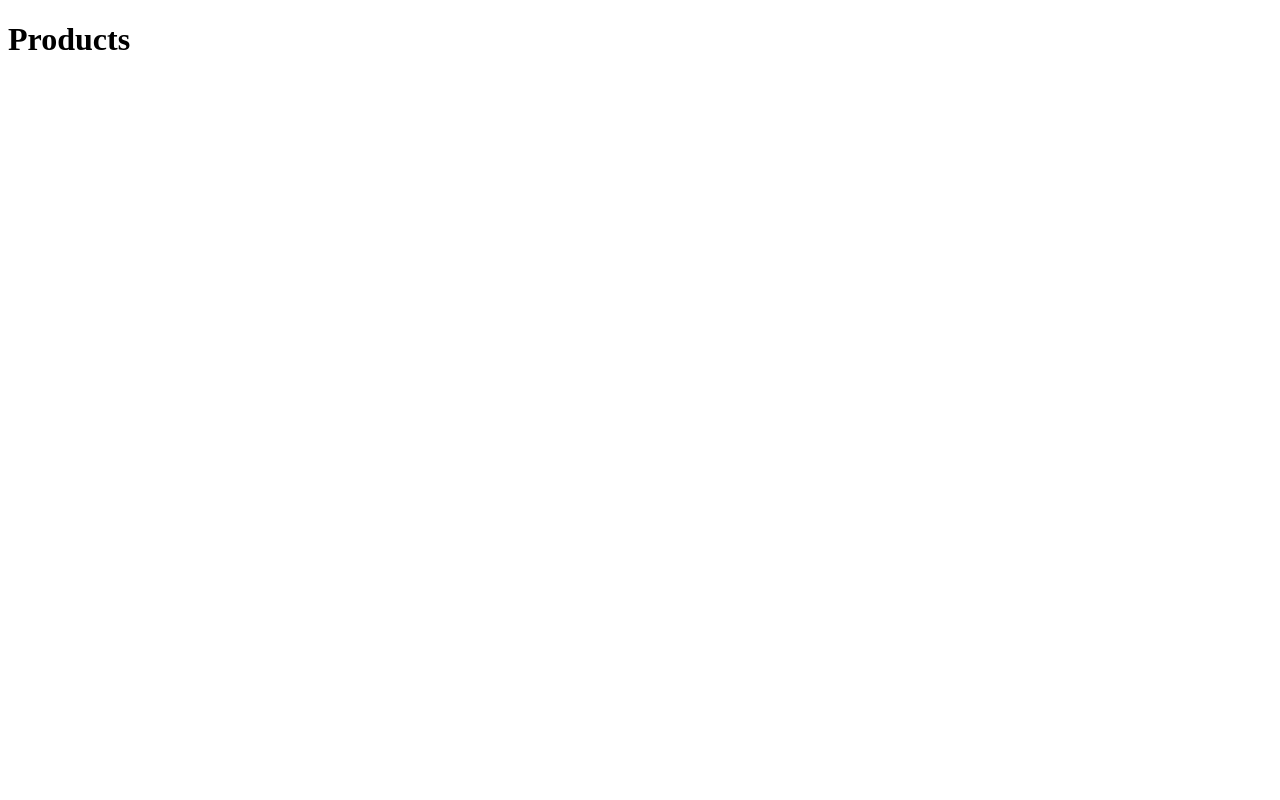
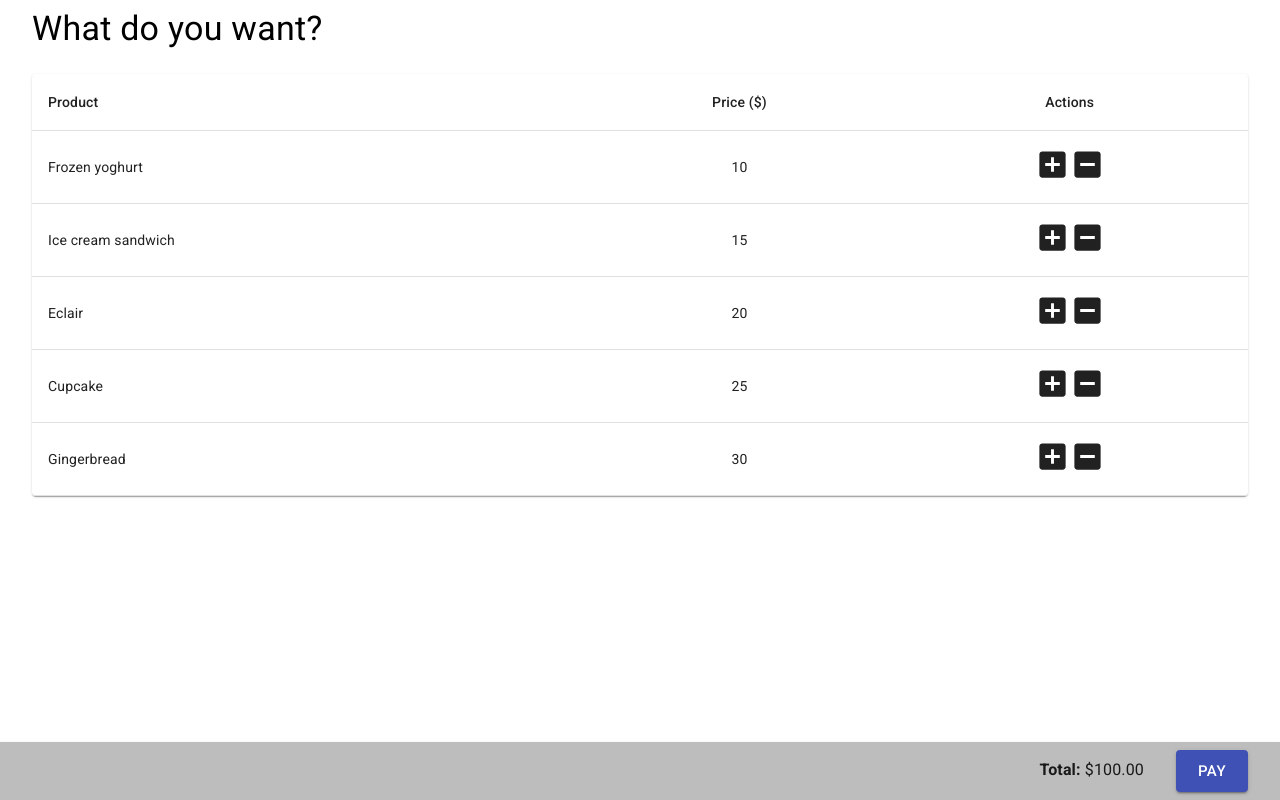
Before and after one commit to guizoxxv/pindureta-app, a React (Create React App) app: page / in a window 1280 px wide. Built offline with nearby package versions, Linux system fonts and the light colour scheme.

Commit message:
Implementing productsList

```diff
--- a/package.json
+++ b/package.json
@@ -4,6 +4,7 @@
   "private": true,
   "dependencies": {
     "@material-ui/core": "^4.11.0",
+    "@material-ui/icons": "^4.9.1",
     "@testing-library/jest-dom": "^5.11.6",
     "@testing-library/react": "^11.1.2",
     "@testing-library/user-event": "^12.2.2",
--- a/src/pages/login/index.tsx
+++ b/src/pages/login/index.tsx
@@ -1,6 +1,15 @@
 import React, { FormEvent, useState } from 'react';
-import { Container } from './style';
-import { Box, Button, Card, CardContent, TextField, Typography, FormHelperText } from '@material-ui/core';
+import {
+  Box,
+  Button,
+  Card,
+  CardContent,
+  TextField,
+  Typography,
+  FormHelperText,
+  Container,
+  makeStyles,
+} from '@material-ui/core';
 import api from '../../services/api';
 import * as Yup from 'yup';
 import { ValidationErrors, getValidationErrors } from '../../utils/validationErrors';
@@ -10,10 +19,24 @@ interface FormInputs extends ValidationErrors {
   password: string;
 }
 
+const useStyles = makeStyles({
+  card: {
+    position: 'fixed',
+    top: '50%',
+    left: '50%',
+    transform: 'translate(-50%, -50%)',
+  },
+  cardContent: {
+    padding: '1.5rem',
+    width: '300px',
+  }
+});
+
 const Login: React.FC = () => {
   const [email, setEmail] = useState('');
   const [password, setPassword] = useState('');
   const [validationErrors, setValidationErrors] = useState<FormInputs | null>(null);
+  const classes = useStyles();
 
   async function handleLogin(event: FormEvent<HTMLFormElement>): Promise<void> {
     event.preventDefault();
@@ -59,12 +82,12 @@ const Login: React.FC = () => {
   }
 
   return (
-    <Container>
+    <Container maxWidth="sm">
       <Typography variant="h4" component="h4" align="center">
         Login
       </Typography>
-      <Card className="card" variant="outlined">
-        <CardContent>
+      <Card className={classes.card} variant="outlined">
+        <CardContent className={classes.cardContent}>
           <form onSubmit={handleLogin}>
             <div>
               <TextField
--- a/src/pages/login/style.ts
+++ /dev/null
@@ -1,15 +0,0 @@
-import styled from 'styled-components';
-
-export const Container = styled.div`
-  .MuiCard-root {
-    position: fixed;
-    top: 50%;
-    left: 50%;
-    transform: translate(-50%, -50%);
-  }
-
-  .MuiCardContent-root {
-    padding: 1.5rem;
-    width: 300px;
-  }
-`;
--- a/src/pages/products-list/index.tsx
+++ /dev/null
@@ -1,7 +0,0 @@
-import React from 'react';
-
-const ProductsList: React.FC = () => (
-  <h1>Products</h1>
-);
-
-export default ProductsList;
--- /dev/null
+++ b/src/pages/productsList/components/cardTotal.tsx
@@ -0,0 +1,25 @@
+import { Button, Paper, Typography } from '@material-ui/core';
+import React from 'react';
+
+const CardTotal: React.FC = () => (
+  <Paper
+    square
+    style={{
+      position: 'fixed',
+      bottom: 0,
+      right: 0,
+      width: '100%',
+      backgroundColor: '#bdbdbd',
+      padding: '0.5rem 2rem',
+      textAlign: 'right',
+    }}>
+    <Typography component="span" style={{ marginRight: '2rem' }}>
+      <b>Total:</b> $100.00
+    </Typography>
+    <Button variant="contained" color="primary" size="large">
+      Pay
+    </Button>
+  </Paper>
+);
+
+export default CardTotal;
--- /dev/null
+++ b/src/pages/productsList/components/rowActions.tsx
@@ -0,0 +1,12 @@
+import React from 'react';
+import PlusIcon from '@material-ui/icons/AddBox';
+import MinusIcon from '@material-ui/icons/IndeterminateCheckBox';
+
+const RowActions: React.FC = () => (
+  <div>
+    <PlusIcon fontSize="large" />
+    <MinusIcon fontSize="large" />
+  </div>
+);
+
+export default RowActions;
--- /dev/null
+++ b/src/pages/productsList/index.tsx
@@ -0,0 +1,79 @@
+import {
+  TableContainer,
+  Table,
+  TableRow,
+  TableHead,
+  TableCell,
+  TableBody,
+  Paper,
+  Typography,
+  Box,
+  Container,
+} from '@material-ui/core';
+import React from 'react';
+import CardTotal from './components/cardTotal';
+import RowActions from './components/rowActions';
+
+const ProductsList: React.FC = () => {
+  const rows = [
+    {
+      name:'Frozen yoghurt',
+      price: 10,
+    },
+    {
+      name:'Ice cream sandwich',
+      price: 15,
+    },
+    {
+      name:'Eclair',
+      price: 20,
+    },
+    {
+      name:'Cupcake',
+      price: 25,
+    },
+    {
+      name:'Gingerbread',
+      price: 30,
+    },
+  ];
+
+  return (
+    <Container>
+      <Box mb={3}>
+        <Typography variant="h4" component="h4">
+          What do you want?
+        </Typography>
+      </Box>
+      <Box mb={3}>
+        <TableContainer component={Paper}>
+          <Table aria-label="simple table">
+            <TableHead>
+              <TableRow>
+                <TableCell>Product</TableCell>
+                <TableCell align="center">Price ($)</TableCell>
+                <TableCell align="center">Actions</TableCell>
+              </TableRow>
+            </TableHead>
+            <TableBody>
+              {rows.map((row, key) => (
+                <TableRow key={key}>
+                  <TableCell component="th" scope="row">
+                    {row.name}
+                  </TableCell>
+                  <TableCell align="center">{row.price}</TableCell>
+                  <TableCell align="center">
+                    <RowActions />
+                  </TableCell>
+                </TableRow>
+              ))}
+            </TableBody>
+          </Table>
+        </TableContainer>
+      </Box>
+      <CardTotal />
+    </Container>
+  );
+};
+
+export default ProductsList;
--- a/src/routes/index.tsx
+++ b/src/routes/index.tsx
@@ -2,7 +2,7 @@ import React from 'react';
 import { Switch, Route } from 'react-router-dom';
 
 import Login from '../pages/login';
-import ProductsList from '../pages/products-list';
+import ProductsList from '../pages/productsList';
 
 const Routes: React.FC = () => (
   <Switch>
```
Also changed, not shown: 1 other file (tests, documents, lock files or other folders).
